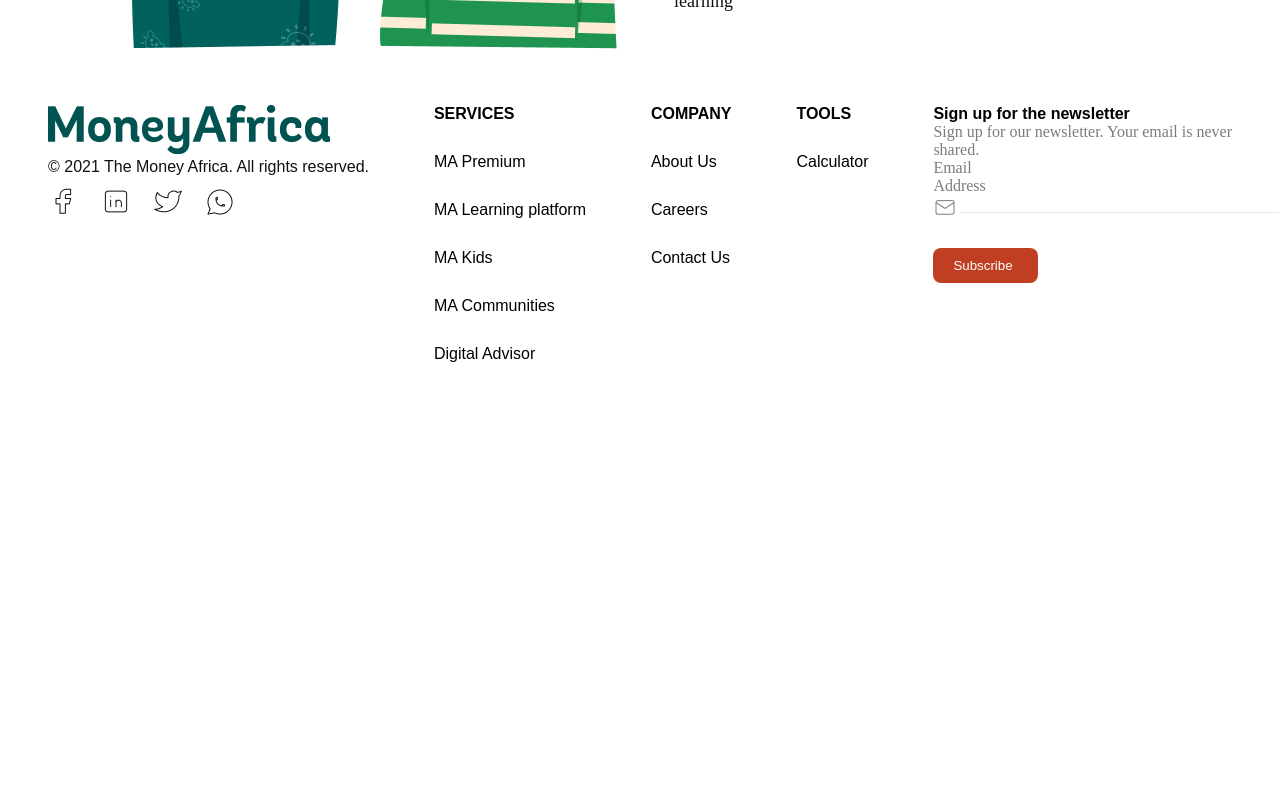
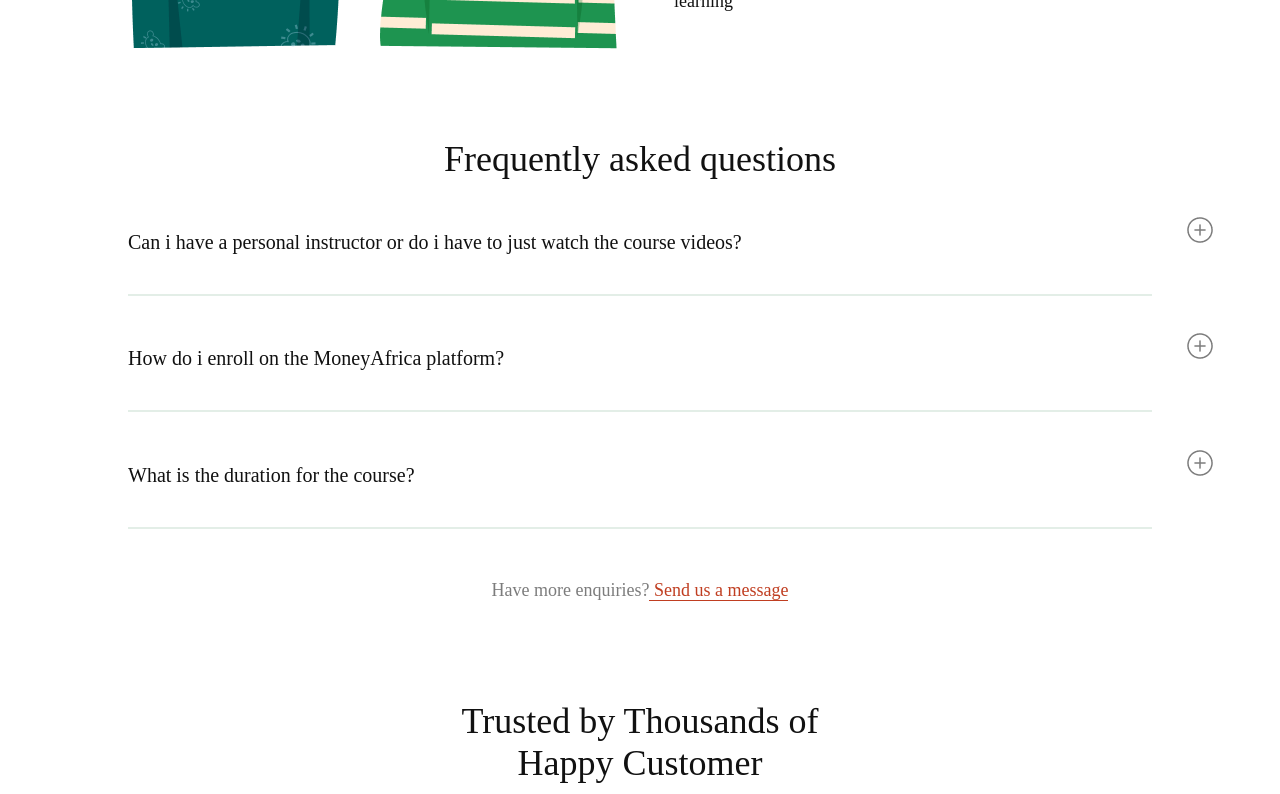
Before and after one commit to victory-nwawunze/clone-financial-website, a React (Create React App) app: page /moneyAfrica/MoneyAfricaSubscriptionForKids in a window 1280 px wide. Shown: the part 1220-2014 px from the top of the page. Before the commit the page ends 1631 px from the top, so only its background shows below. Built offline with nearby package versions, Linux system fonts and the light colour scheme.

Commit message:
Finished MoneyAfricaSubscriptionForKidsCards

```diff
--- a/src/components/MoneyAfricaSubscriptionForKids/MoneyAfricaSubscriptionForKids.js
+++ b/src/components/MoneyAfricaSubscriptionForKids/MoneyAfricaSubscriptionForKids.js
@@ -4,6 +4,8 @@
 import SummerBootCampArrow from "../../images/SummerBootCampArrow.png";
 import MoneyAfricaKidsImage from "../../images/MoneyAfricaKidsImage.png";
 import ChevMarkedImage from "../../images/ChevMarkedImage.png";
+import MoneyAfricaAccordion from "../MoneyAfricaAccordion/MoneyAfricaAccordion";
+import MoneyAfricaTestimonialPage from "../MoneyAfricaTestimonialPage/MoneyAfricaTestimonialPage";
 const MoneyAfricaSubscriptionForKids = () => {
   return (
     <React.Fragment>
@@ -129,6 +131,8 @@
           </div>
         </div>
       </div>
+      <MoneyAfricaAccordion />
+      <MoneyAfricaTestimonialPage />
     </React.Fragment>
   );
 };
--- a/src/index.css
+++ b/src/index.css
@@ -1158,9 +1158,10 @@
     margin-left: 20px;
 }
 .MoneyAfricaWithKidsImageStyles{
-     margin-top: 111px;
+    margin-top: 111px;
     margin-left: 69px;
     margin-right: 261px;
+    margin-bottom: 71px;
 }
 .MoneyAfricaKidsImageText{
   font-style: normal;
```
